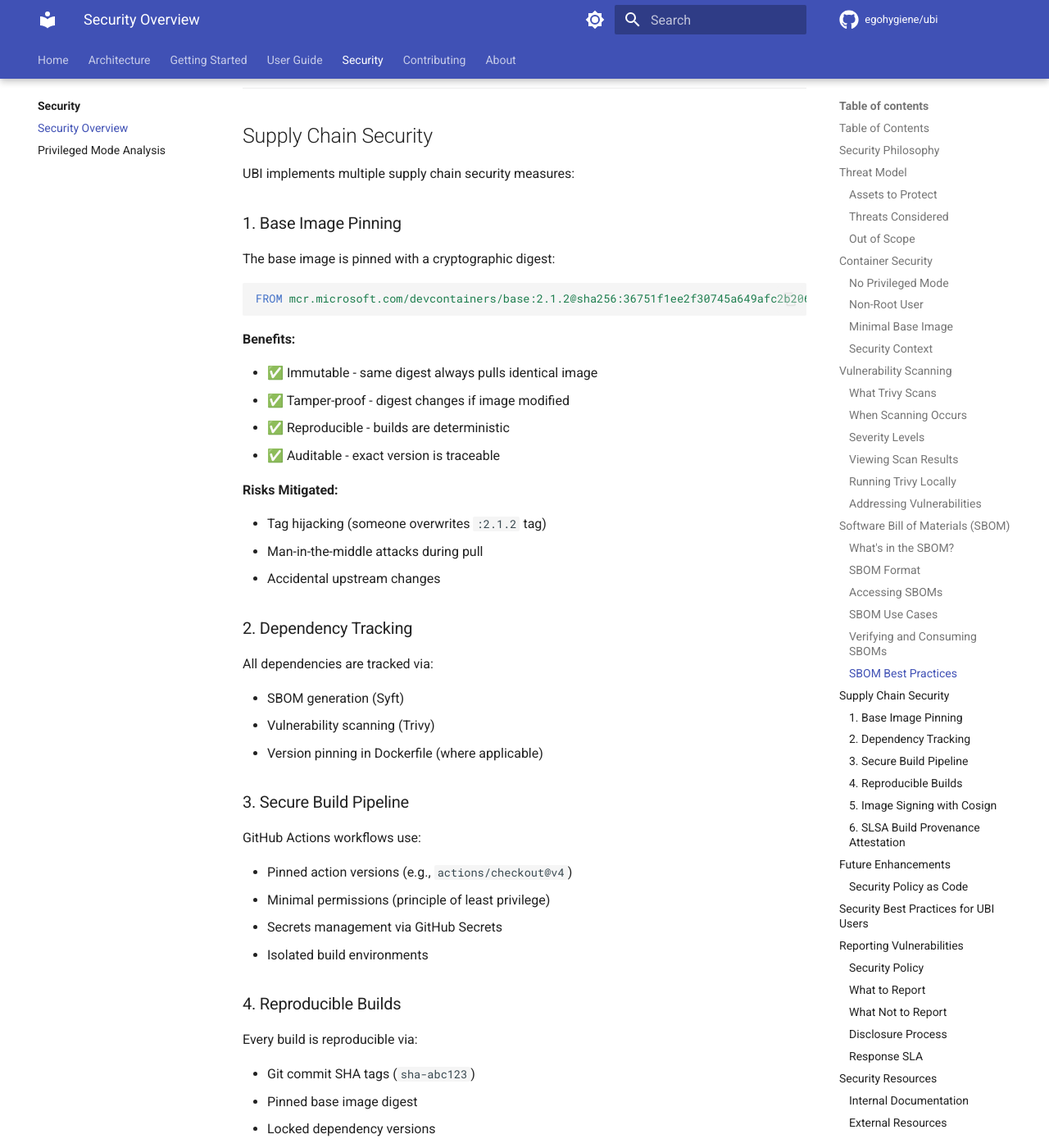
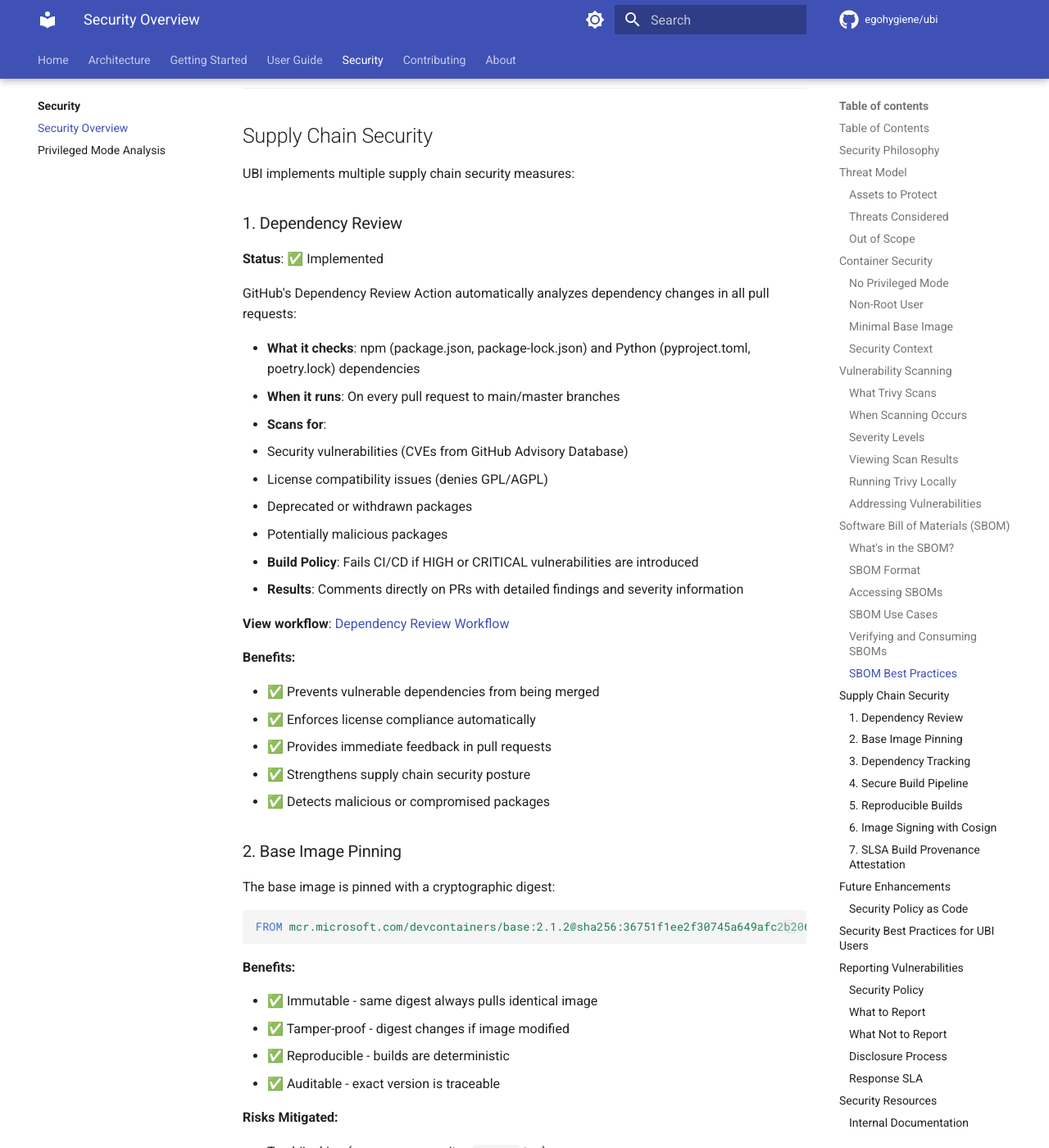
Before and after one commit to egohygiene/ubi, an MkDocs documentation site: the page built from docs/security-overview.md, in a window 1280 px wide and 1400 px high, scrolled down 9394 px. Shown: the whole window at 82% size. Built offline with MkDocs 1.6.1 and Material for MkDocs 9.7.7, drawn with Linux system fonts in a browser that asks for light colours; comment, search, counter and statistics services are not loaded; the version menu is left out; some of the changed text lies outside the part shown.

Commit message:
docs: update security documentation with dependency review action details
Co-authored-by: szmyty <14865041+szmyty@users.noreply.github.com>

````diff
--- a/docs/security-overview.md
+++ b/docs/security-overview.md
@@ -388,7 +388,33 @@ comm -13 \
 
 UBI implements multiple supply chain security measures:
 
-### 1. Base Image Pinning
+### 1. Dependency Review
+
+**Status**: ✅ Implemented
+
+GitHub's Dependency Review Action automatically analyzes dependency changes in all pull requests:
+
+- **What it checks**: npm (package.json, package-lock.json) and Python (pyproject.toml, poetry.lock) dependencies
+- **When it runs**: On every pull request to main/master branches
+- **Scans for**:
+  - Security vulnerabilities (CVEs from GitHub Advisory Database)
+  - License compatibility issues (denies GPL/AGPL)
+  - Deprecated or withdrawn packages
+  - Potentially malicious packages
+- **Build Policy**: Fails CI/CD if HIGH or CRITICAL vulnerabilities are introduced
+- **Results**: Comments directly on PRs with detailed findings and severity information
+
+**View workflow**: [Dependency Review Workflow](https://github.com/egohygiene/ubi/actions/workflows/dependency-review.yml)
+
+**Benefits:**
+
+- ✅ Prevents vulnerable dependencies from being merged
+- ✅ Enforces license compliance automatically
+- ✅ Provides immediate feedback in pull requests
+- ✅ Strengthens supply chain security posture
+- ✅ Detects malicious or compromised packages
+
+### 2. Base Image Pinning
 
 The base image is pinned with a cryptographic digest:
 
@@ -409,15 +435,16 @@ FROM mcr.microsoft.com/devcontainers/base:2.1.2@sha256:36751f1ee2f30745a649afc2b
 - Man-in-the-middle attacks during pull
 - Accidental upstream changes
 
-### 2. Dependency Tracking
+### 3. Dependency Tracking
 
 All dependencies are tracked via:
 
 - SBOM generation (Syft)
 - Vulnerability scanning (Trivy)
+- Dependency Review Action (for changes in PRs)
 - Version pinning in Dockerfile (where applicable)
 
-### 3. Secure Build Pipeline
+### 4. Secure Build Pipeline
 
 GitHub Actions workflows use:
 
@@ -426,7 +453,7 @@ GitHub Actions workflows use:
 - Secrets management via GitHub Secrets
 - Isolated build environments
 
-### 4. Reproducible Builds
+### 5. Reproducible Builds
 
 Every build is reproducible via:
 
@@ -492,7 +519,7 @@ cosign verify \
   ghcr.io/egohygiene/ubi:0.1.5
 ```
 
-### 6. SLSA Build Provenance Attestation
+### 7. SLSA Build Provenance Attestation
 
 **Status**: ✅ Implemented
 
````
Also changed, not shown: other parts of docs/security-overview.md (+1 -1 lines), SECURITY.md (+21 -1 lines).
